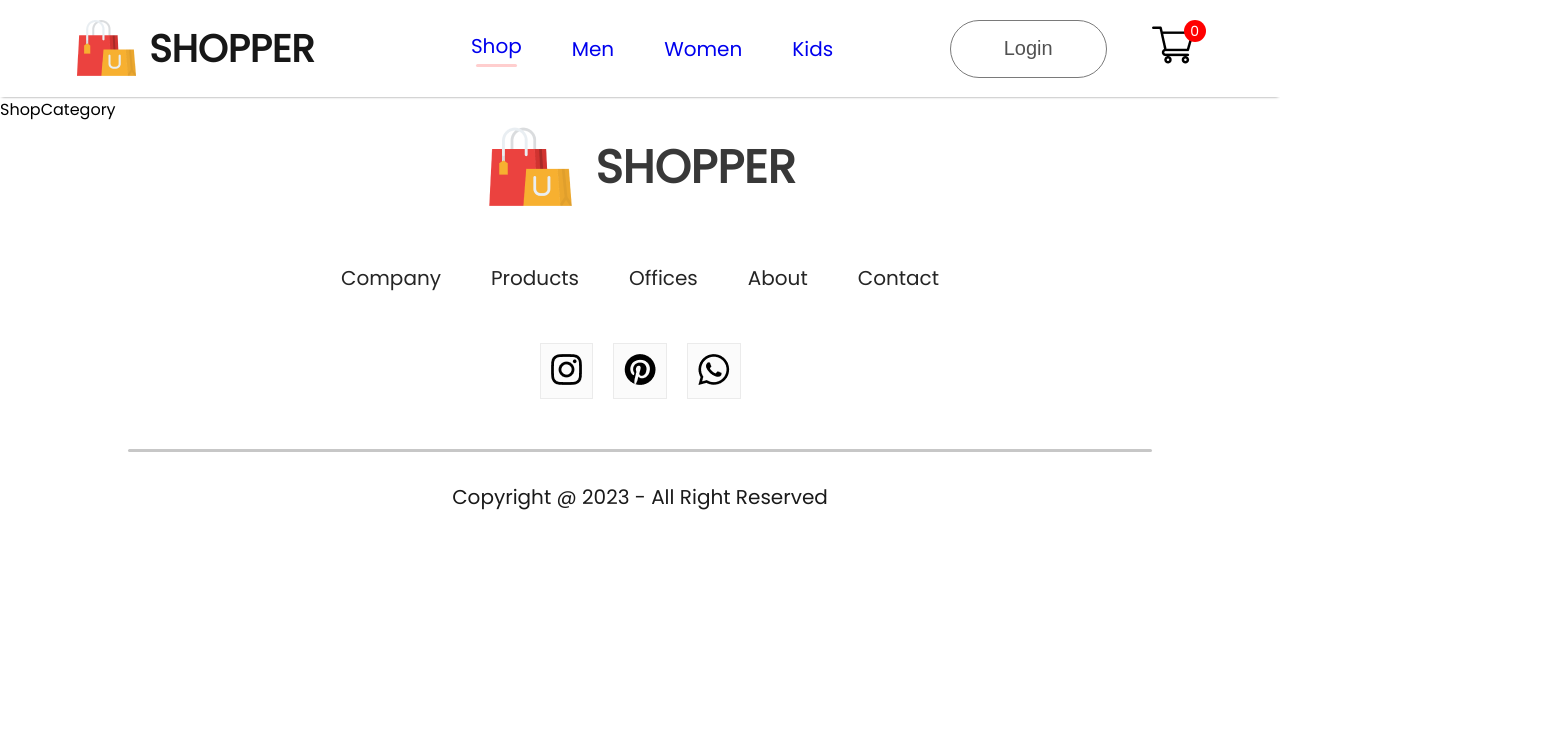
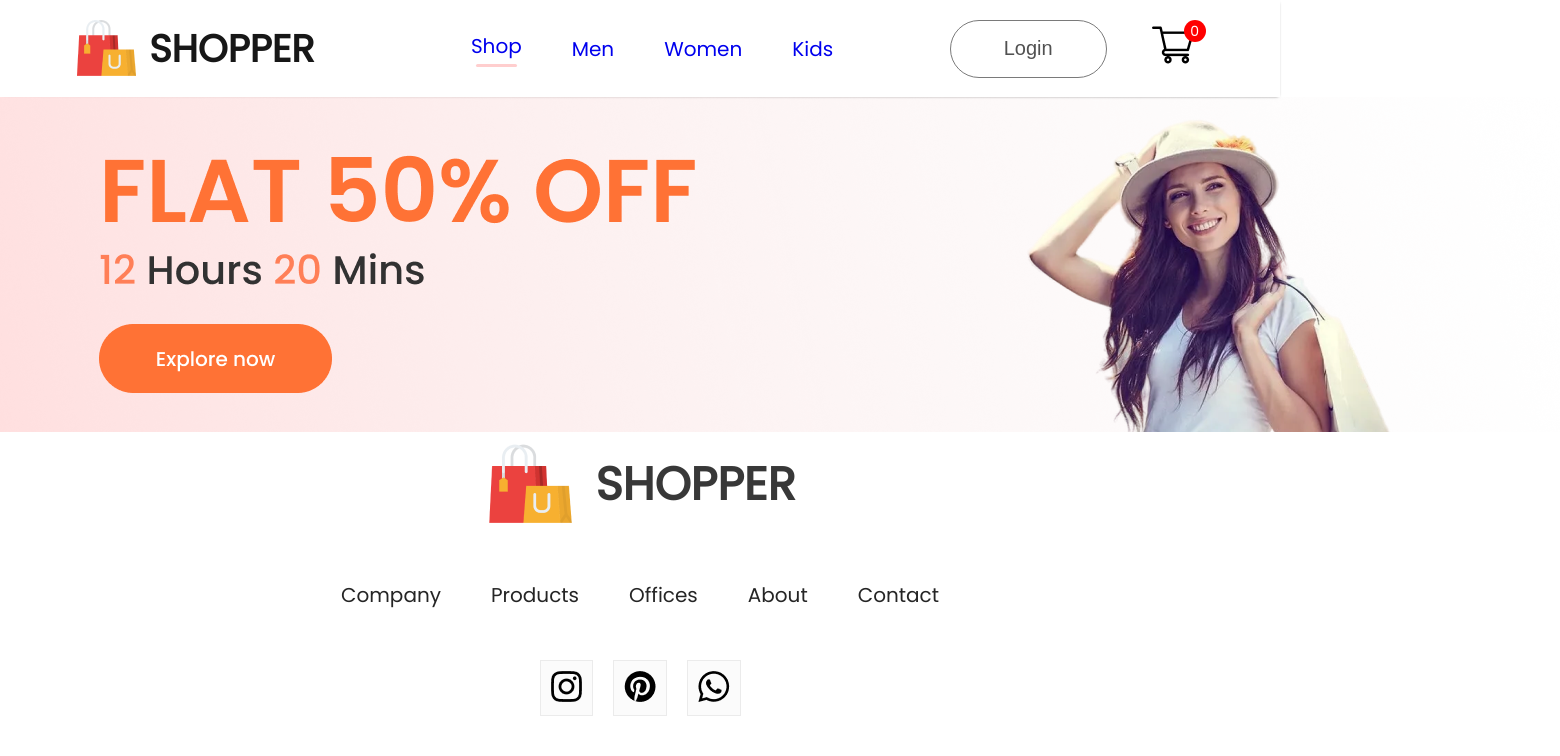
Before and after one commit to nguyetanhdam/ecommerce, a React (Create React App) app: page /women in a window 1280 px wide. Shown: the top 756 px of the page, 1560 px wide, since content can reach past the window. Built offline with nearby package versions, Linux system fonts and the light colour scheme.

Commit message:
add banner to web

```diff
--- a/src/App.js
+++ b/src/App.js
@@ -7,6 +7,9 @@ import LoginSignup from '../src/Pages/LoginSignup.jsx';
 import ShopCategory from '../src/Pages/ShopCategory.jsx';
 import Product from '../src/Pages/Product.jsx';
 import Footer from './Components/Footer/Footer.jsx';
+import men_banner from './Components/Assets/banner_mens.png';
+import women_banner from './Components/Assets/banner_women.png';
+import kid_banner from './Components/Assets/banner_kids.png';
 
 function App() {
   return (
@@ -15,9 +18,9 @@ function App() {
         <Navbar/>
         <Routes>
           <Route path='/' element={<Shop/>}/>
-          <Route path='/men' element={<ShopCategory category="men"/>}/>
-          <Route path='/women' element={<ShopCategory category="women"/>}/>
-          <Route path='/kids' element={<ShopCategory category="kid"/>}/>
+          <Route path='/men' element={<ShopCategory banner={men_banner} category="men"/>}/>
+          <Route path='/women' element={<ShopCategory banner={women_banner} category="women"/>}/>
+          <Route path='/kids' element={<ShopCategory banner={kid_banner} category="kid"/>}/>
           <Route path='product' element={<Product/>}>
             <Route path=':productID' element={<Product/>}/>
           </Route>
--- a/src/Pages/ShopCategory.jsx
+++ b/src/Pages/ShopCategory.jsx
@@ -1,8 +1,13 @@
-import React from 'react'
+import React, { useContext } from 'react'
+import './CSS/ShopCategory.css'
+import { ShopContext } from '../Context/ShopContext'
 
-const ShopCategory = () => {
+const ShopCategory = (props) => {
+  const {all_product} = useContext(ShopContext)
   return (
-    <div>ShopCategory</div>
+    <div className='shop-category'>
+      <img src={props.banner} alt=""/>
+    </div>
   )
 }
 
--- a/src/index.js
+++ b/src/index.js
@@ -2,16 +2,11 @@ import React from 'react';
 import ReactDOM from 'react-dom/client';
 import './index.css';
 import App from './App';
-import reportWebVitals from './reportWebVitals';
+import ShopContextProvider from './Context/ShopContext';
 
 const root = ReactDOM.createRoot(document.getElementById('root'));
 root.render(
-  <React.StrictMode>
+  <ShopContextProvider>
     <App />
-  </React.StrictMode>
+  </ShopContextProvider>
 );
-
-// If you want to start measuring performance in your app, pass a function
-// to log results (for example: reportWebVitals(console.log))
-// or send to an analytics endpoint. Learn more: https://bit.ly/CRA-vitals
-reportWebVitals();
```
Also changed, not shown: src/Pages/CSS/ShopCategory.css (added).
